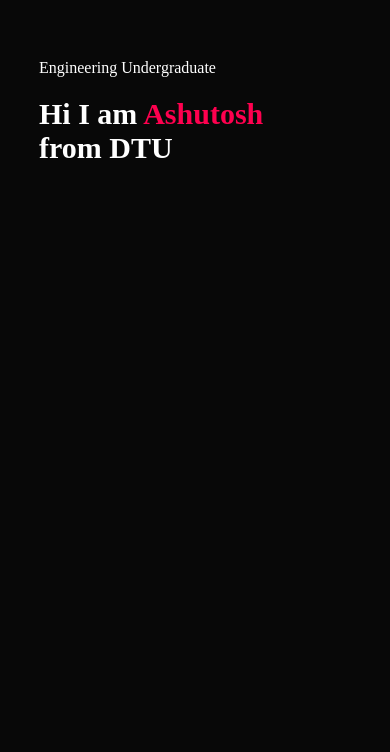
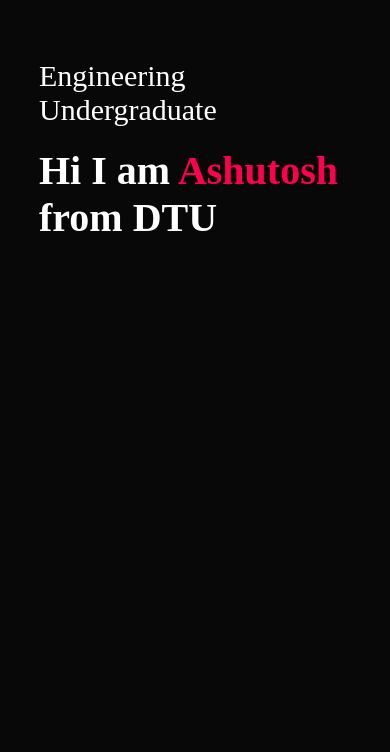
Before and after one commit to Ashutoshdubey2021/portfolio, a plain HTML site: page index.html in a window 390 px wide. Shown: the part 92-844 px from the top of the page. Drawn offline with Linux system fonts and the light colour scheme.

Commit message:
Update style.css

```diff
--- a/style.css
+++ b/style.css
@@ -413,11 +413,11 @@ nav .fas{
 
     .header-text {
         margin-top: 20%; /* Adjust margin as needed for smaller screens */
-        font-size: 16px;
+        font-size: 24pxpx;
     }
 
     .header-text h1 {
-        font-size: 30px;
+        font-size: 40px;
     }
      nav .fas{
         display: block;
```
